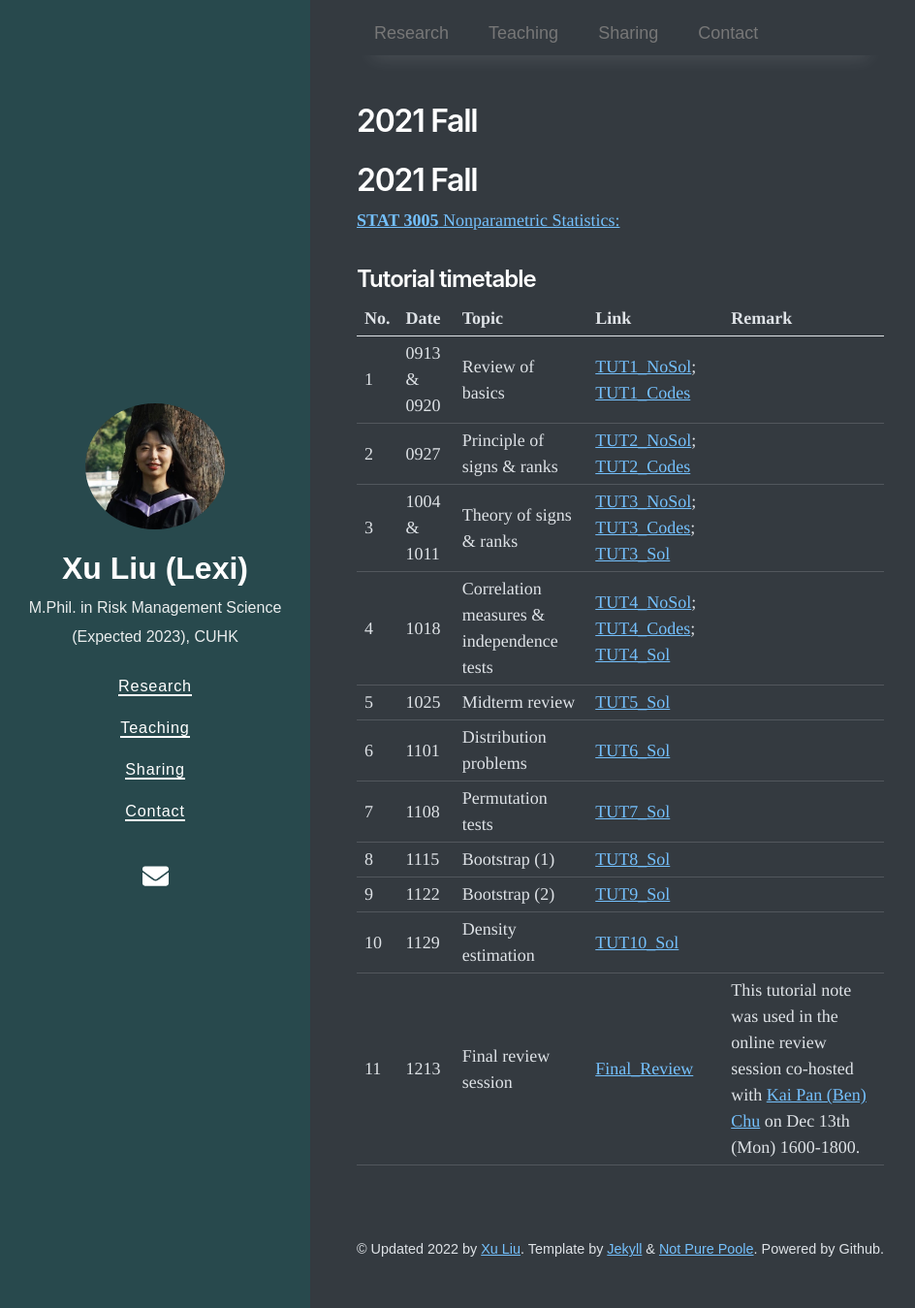
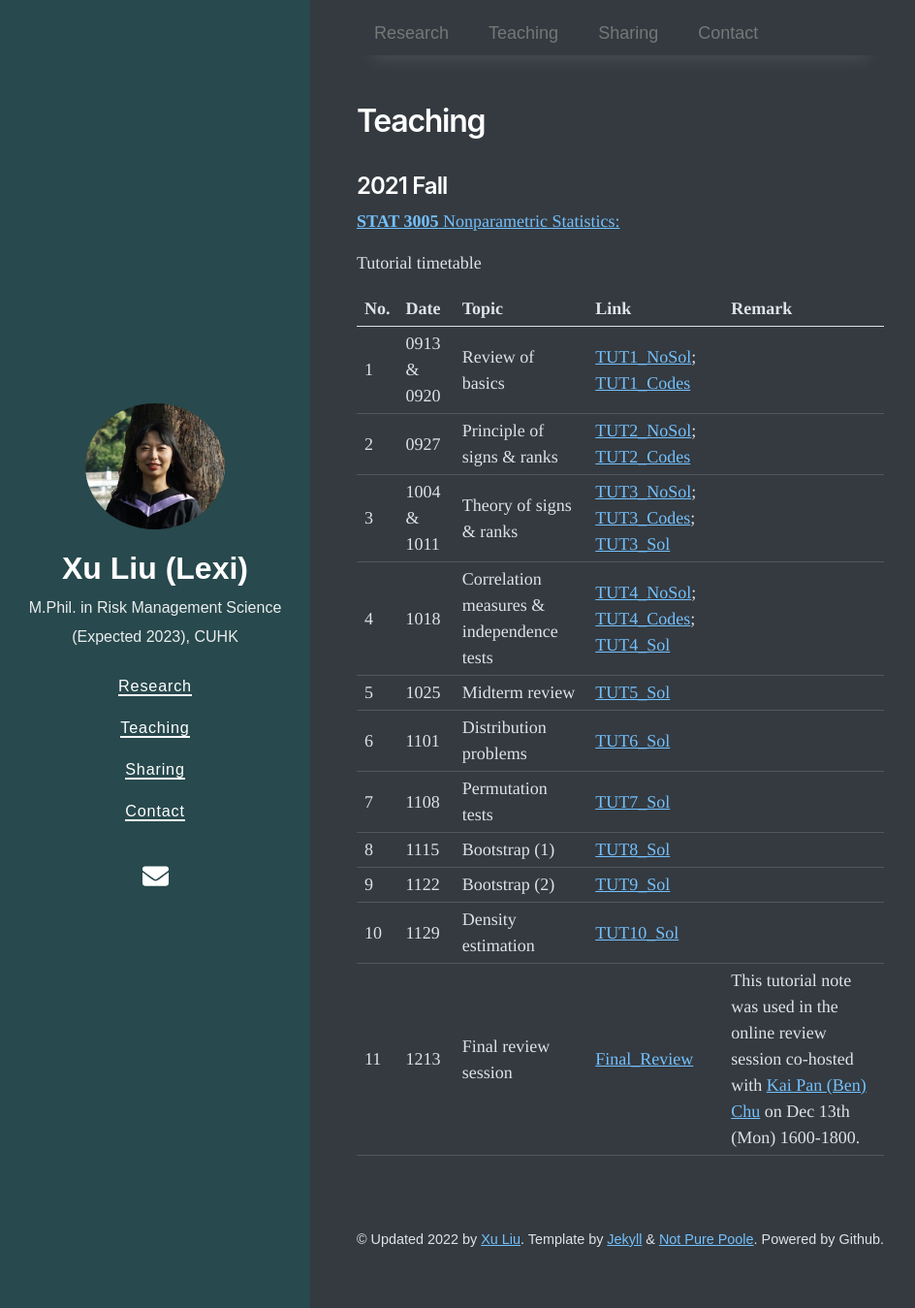
Before and after one commit to lexilxu/MyPage, a Jekyll site: the page built from teaching.md, in a window 1280 px wide and 1349 px high. Shown: the whole window at 97% size, without its empty margins (0-944 px from the left). Built offline with Jekyll 4.4.1, drawn with Linux system fonts in a browser that asks for light colours; nearby versions of some CDN libraries; our own code applies the rules of GitHub Pages for plain Markdown files.

Commit message:
Update teaching.md

```diff
--- a/teaching.md
+++ b/teaching.md
@@ -1,16 +1,16 @@
 ---
 layout: page
 permalink: /teaching/
-title:
+title: Teaching
 type: teaching
 
 ---
 
-# 2021 Fall
+## 2021 Fall
 
 [**STAT 3005** Nonparametric Statistics:](https://sites.google.com/site/kwchankeith/teaching/s3005?authuser=0)
 
-## Tutorial timetable
+Tutorial timetable
 
 | No.| Date  | Topic | Link | Remark |
 | ------------- | ------------- | ------------- |  ------------- |  ------------- |
```
